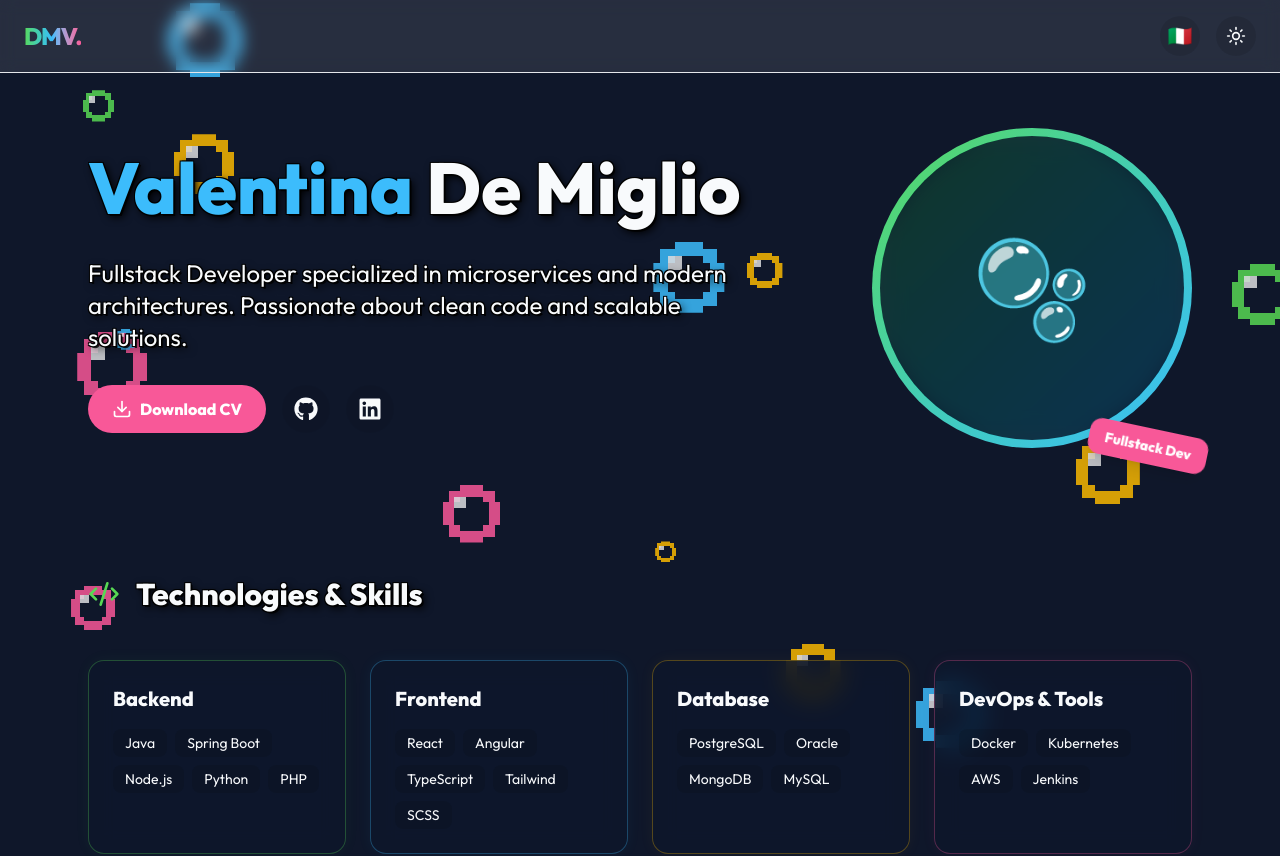
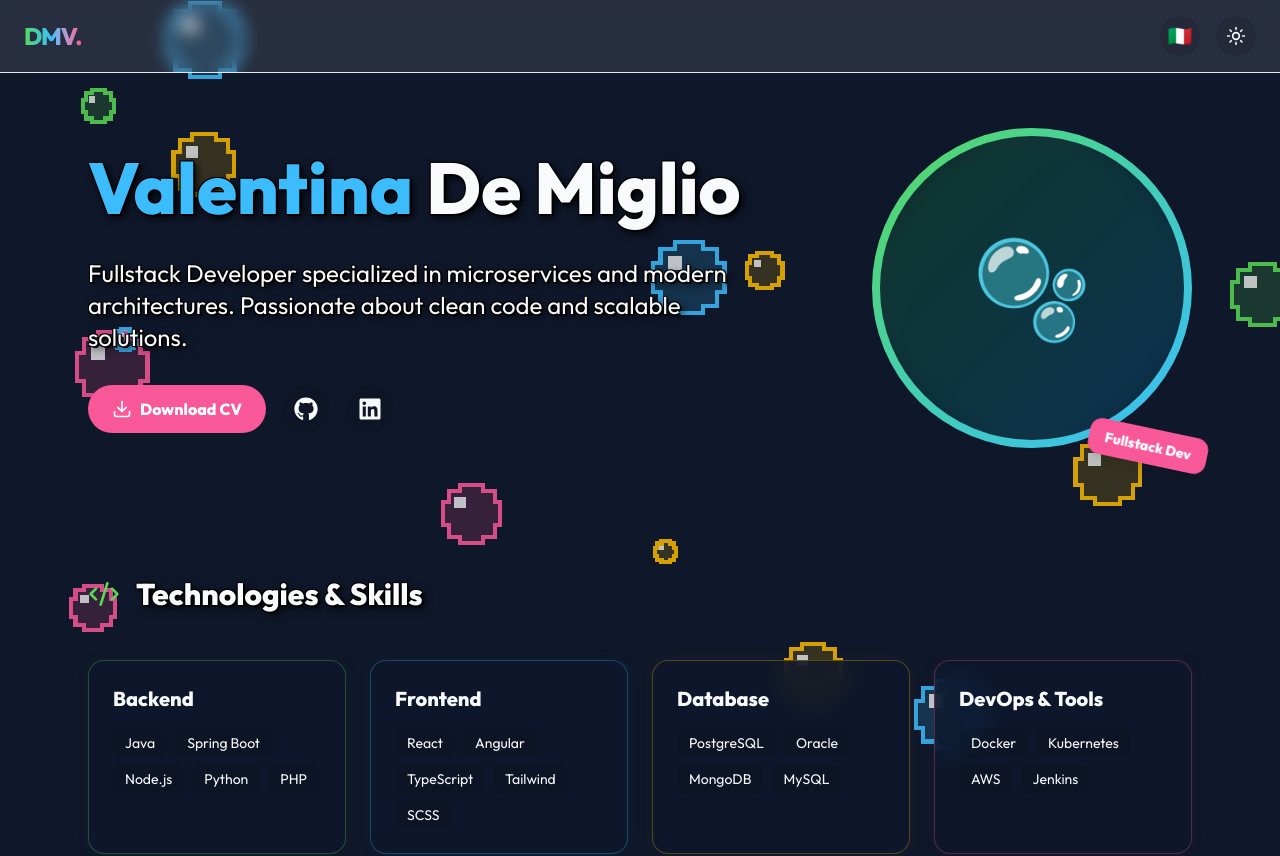
Before and after one commit to ValeKI/valeki.github.io, a React (Vite) app: page / in a window 1280 px wide. Shown: the top 856 px of the page. Built offline with nearby package versions, Linux system fonts and the light colour scheme; no server answers.

Commit message:
change bubble

```diff
--- a/src/components/BubbleBackground.jsx
+++ b/src/components/BubbleBackground.jsx
@@ -46,14 +46,14 @@ const BubbleBackground = () => {
             ease: "linear"
           }}
         >
-          <svg viewBox="0 0 10 10" width="100%" height="100%" shapeRendering="crispEdges">
+          <svg viewBox="0 0 10 10" width="100%" height="100%" shapeRendering="crispEdges" style={{ overflow: 'visible' }}>
             <path
               fill={bubble.color}
-              fillRule="evenodd"
-              d="
-                M3 0 h4 v1 h2 v2 h1 v4 h-1 v2 h-2 v1 h-4 v-1 h-2 v-2 h-1 v-4 h1 v-2 h2 v-1 z
-                M3 2 h4 v1 h1 v4 h-1 v1 h-4 v-1 h-1 v-4 h1 v-1 z
-              "
+              fillOpacity="0.2"
+              stroke={bubble.color}
+              strokeWidth="var(--bubble-border-width)"
+              vectorEffect="non-scaling-stroke"
+              d="M3 0 h4 v1 h2 v2 h1 v4 h-1 v2 h-2 v1 h-4 v-1 h-2 v-2 h-1 v-4 h1 v-2 h2 v-1 z"
             />
             <rect x="2" y="2" width="2" height="2" fill="white" opacity="0.85" />
           </svg>
--- a/src/index.css
+++ b/src/index.css
@@ -7,6 +7,7 @@
     --card-bg: rgba(248, 250, 252, 0.85);
     --retro-blur-light: 20px;
     --retro-blur-dark: 8px;
+    --bubble-border-width: 4px;
   }
 
   .dark {
```
